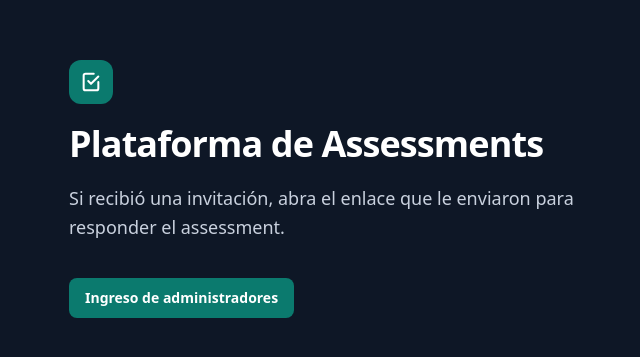
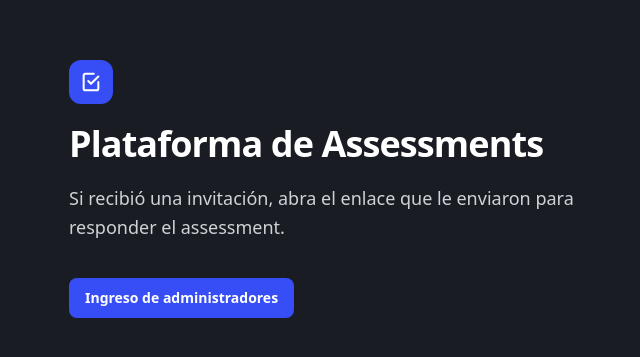
Before and after one commit to YibetG/Claude-encuesta, a SvelteKit app: page / in a window 1280 px wide. Shown: the part 211-568 px from the top of the page, without its empty margins (283-923 px from the left). Built offline with nearby package versions, Linux system fonts and the light colour scheme.

Commit message:
Marca SISTEL: azul tech, negro azul petróleo, Mulish y Rubik

```diff
--- a/package.json
+++ b/package.json
@@ -59,8 +59,8 @@
 	"dependencies": {
 		"@anthropic-ai/sdk": "^0.135.0",
 		"@date-fns/tz": "^1.5.0",
-		"@fontsource-variable/inter": "^5.3.0",
-		"@fontsource-variable/manrope": "^5.3.0",
+		"@fontsource-variable/mulish": "^5.3.0",
+		"@fontsource-variable/rubik": "^5.3.0",
 		"@node-rs/argon2": "^2.2.2",
 		"better-sqlite3": "^13.0.2",
 		"date-fns": "^4.4.0",
--- a/src/lib/server/export/comparison-export.ts
+++ b/src/lib/server/export/comparison-export.ts
@@ -129,7 +129,7 @@ export async function buildComparisonExcel(
 				`   ${o.isExpected ? '✓ ' : ''}${safeText(o.text)}`,
 				...o.rates.map(pct)
 			]);
-			row.font = { color: { argb: o.isExpected ? 'FF0B7A6E' : 'FF5B6474' } };
+			row.font = { color: { argb: o.isExpected ? 'FF2A3CC9' : 'FF5B6474' } };
 			formatRow(row, range(3));
 		}
 	}
--- a/src/lib/server/export/excel.ts
+++ b/src/lib/server/export/excel.ts
@@ -15,7 +15,7 @@ const HEADER_FILL: ExcelJS.Fill = {
 const EXPECTED_FILL: ExcelJS.Fill = {
 	type: 'pattern',
 	pattern: 'solid',
-	fgColor: { argb: 'FFE0E7FF' }
+	fgColor: { argb: 'FFEEF1FE' }
 };
 const PCT = '0%';
 
--- a/src/lib/server/export/pdf.ts
+++ b/src/lib/server/export/pdf.ts
@@ -10,12 +10,12 @@ import { FREQUENCY_LABELS, type StoredAnalysis } from '../../ai-analysis';
 // Informe PDF: portada, resumen, gráfico y tabla por pregunta, y el análisis con IA
 // de las preguntas abiertas. Se genera en el servidor con pdfmake (gráficos vectoriales).
 
-// Paleta (validada para contraste): acento para lo destacado, gris para el resto.
+// Paleta SISTEL (validada para contraste): acento para lo destacado, gris para el resto.
 export const C = {
-	ink: '#0e1726',
+	ink: '#1a1c23',
 	muted: '#5b6474',
-	accent: '#0b7a6e',
-	accentSoft: '#e2f3f0',
+	accent: '#374ef7',
+	accentSoft: '#eef1fe',
 	bar: '#94a3b8',
 	rule: '#e2e8f0'
 };
--- a/src/lib/theme.ts
+++ b/src/lib/theme.ts
@@ -6,8 +6,9 @@
 // A partir de cada color se derivan los tonos que usan las pantallas (más claros y más oscuros)
 // y se aplican sobrescribiendo las variables de Tailwind (--color-…) en el contenedor.
 
-export const DEFAULT_PRIMARY = '#0e1726';
-export const DEFAULT_ACCENT = '#0b7a6e';
+// Colores de la plataforma (SISTEL): negro azul petróleo y azul tech.
+export const DEFAULT_PRIMARY = '#1a1c23';
+export const DEFAULT_ACCENT = '#374ef7';
 export const MIN_CONTRAST = 4.5;
 
 const HEX_RE = /^#[0-9a-f]{6}$/i;
--- a/src/routes/layout.css
+++ b/src/routes/layout.css
@@ -2,39 +2,43 @@
 @plugin '@tailwindcss/forms';
 
 /* Tipografías incluidas en la app (la CSP no permite cargar fuentes de terceros). */
-@import '@fontsource-variable/inter';
-@import '@fontsource-variable/manrope';
+@import '@fontsource-variable/mulish';
+@import '@fontsource-variable/rubik';
 
 /*
- * Identidad visual:
- * - ink: azul noche de la barra lateral y los títulos.
- * - brand: verde azulado del acento (acciones principales, "opción esperada", progreso).
- * - canvas: fondo general gris muy claro.
+ * Identidad visual SISTEL (brandboard):
+ * - ink: "negro azul petróleo" (#1a1c23) de la barra lateral y los títulos; #2a303f es el gris oscuro.
+ * - brand: "azul tech" (#374ef7), color de acento (acciones principales, "opción esperada", progreso).
+ *   Con texto blanco encima tiene contraste 5,8:1; brand-700 (#2a3cc9) se usa para texto sobre blanco.
+ * - canvas: "gris claro" (#eaedef) del fondo general.
+ * - Tipografía: Mulish para textos y Rubik para títulos.
  * Las advertencias usan la escala amber de Tailwind.
  */
 @theme {
-	--font-sans: 'Inter Variable', ui-sans-serif, system-ui, sans-serif;
-	--font-display: 'Manrope Variable', 'Inter Variable', ui-sans-serif, system-ui, sans-serif;
+	--font-sans: 'Mulish Variable', ui-sans-serif, system-ui, sans-serif;
+	--font-display: 'Rubik Variable', 'Mulish Variable', ui-sans-serif, system-ui, sans-serif;
+	/* Los títulos usan font-extrabold: en Rubik se ve muy pesado, el brandboard usa Rubik Bold (700). */
+	--font-weight-extrabold: 700;
 
-	--color-brand-50: #e2f3f0;
-	--color-brand-100: #c6e8e2;
-	--color-brand-200: #9ed6cc;
-	--color-brand-300: #6fbfb2;
-	--color-brand-400: #3da394;
-	--color-brand-500: #168c7e;
-	--color-brand-600: #0b7a6e;
-	--color-brand-700: #075e55;
-	--color-brand-800: #064a43;
-	--color-brand-900: #053b36;
+	--color-brand-50: #eef1fe;
+	--color-brand-100: #dfe4fe;
+	--color-brand-200: #c3ccfc;
+	--color-brand-300: #9aa9fa;
+	--color-brand-400: #6b7ef8;
+	--color-brand-500: #4f63f7;
+	--color-brand-600: #374ef7;
+	--color-brand-700: #2a3cc9;
+	--color-brand-800: #22309f;
+	--color-brand-900: #1d2a7d;
 
-	--color-ink-300: #c9d1de;
-	--color-ink-400: #9fb0c8;
-	--color-ink-700: #263650;
-	--color-ink-800: #1f2d45;
-	--color-ink-900: #1c2940;
-	--color-ink-950: #0e1726;
+	--color-ink-300: #ced3d8;
+	--color-ink-400: #9aa1ae;
+	--color-ink-700: #3a4152;
+	--color-ink-800: #2a303f;
+	--color-ink-900: #22252e;
+	--color-ink-950: #1a1c23;
 
-	--color-canvas: #f4f6f9;
+	--color-canvas: #eaedef;
 }
 
 body {
```
Also changed, not shown: 2 other files (tests, documents, lock files or other folders).
